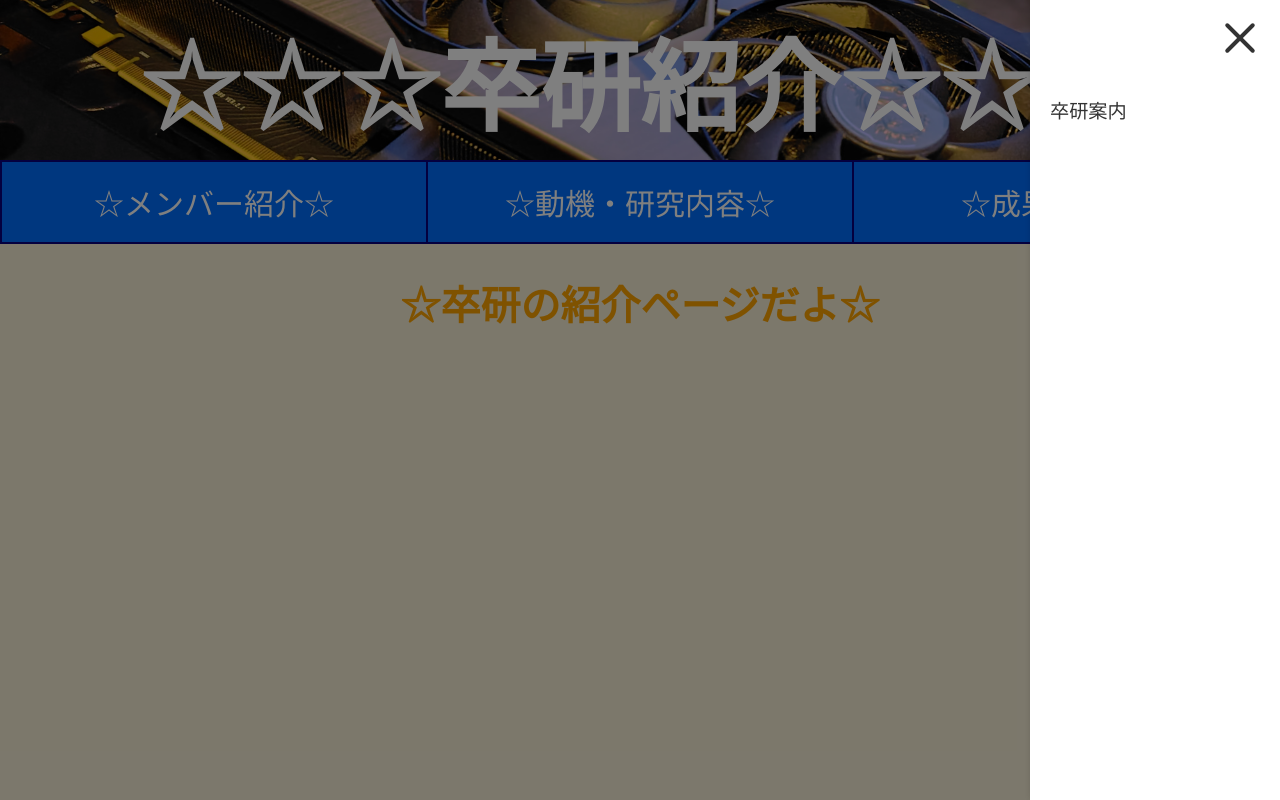
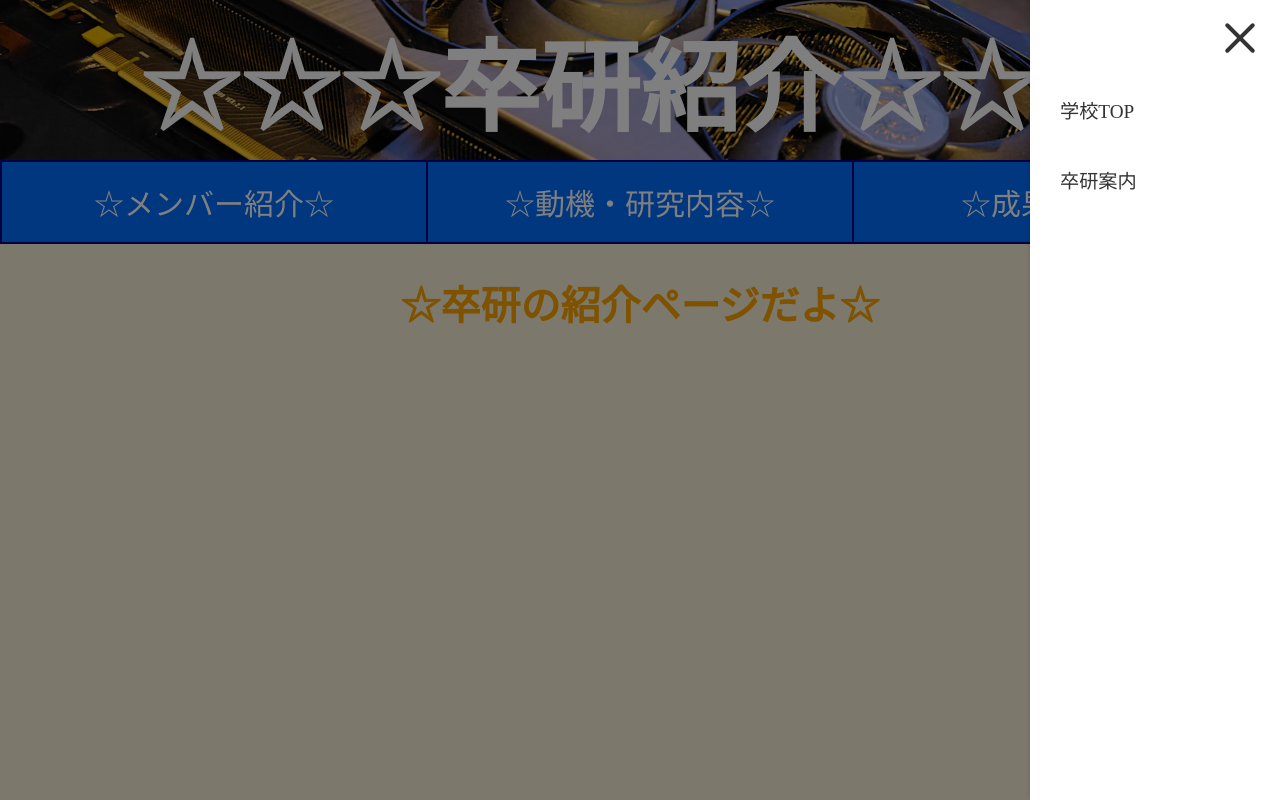
Before and after one commit to ti-kun/Sotsuken_HomePage, a PHP site: page /html/home.html in a window 1280 px wide, after a click that opens the changed part. Run offline with PHP 8.4, Linux system fonts and the light colour scheme; some web fonts are replaced.

Commit message:
各ページボタン追加 ボタン動作及びデザインの変更

```diff
--- a/css/style.css
+++ b/css/style.css
@@ -99,26 +99,47 @@ body {
 }
 
 .menu ul {
+    display: flex;
+    flex-direction: column;
     list-style: none;
-    padding: 60px 20px;
+    padding: 60px 0px;
 }
 
 .menu li {
-    margin: 20px 0;
+    display: flex;
+    list-style: none;
+    flex-direction: column;
+    padding: 20px 0;
+    height: 30px;
+    width: 100%;
+    transition: 0.2s;
+}
+
+.menu li:hover {
+    background-color: rgb(0, 0, 0, 0.3);
 }
 
 .menu a {
+    display: flex;
+    width: 100%;
+    height: 100%;
     text-decoration: none;
+    margin: 0 0 0 30px;
     color: #333;
     font-size: 1.2rem;
     transition: color 0.3s;
 }
 
-.menu a:hover {
-    color: #007bff;
+/*メインタイトル*/
+.header {
+    display: flex;
+    margin: 0px;
+    background-image: url("../pictures/RTX3080Ti.JPG");
+    background-size: cover;
+    background-position: center;
+
 }
 
-/*メインタイトル*/
 .main_title {
     display: flex;
     height: 20dvh;
@@ -126,13 +147,9 @@ body {
     color: white;
     font-family: "けいフォント";
     font-size: 100px;
-    text-align: center;
-    background-image: url("../pictures/RTX3080Ti.JPG");
-    background-size: cover;
-    background-position: center;
     justify-content: center;
     align-items: center;
-}
+    }
 
 /*インデックス*/
 .index {
@@ -154,7 +171,7 @@ body {
     justify-content: center;
     align-items: center;
     text-decoration: none;
-    transition: 0.2s;
+    transition: 0.15s;
 }
 
 .button.active {
--- a/html/contents.html
+++ b/html/contents.html
@@ -21,6 +21,7 @@
 
             <nav class="menu">
             <ul>
+                <li><a href="x">学校TOP</a></li>
                 <li><a href="infomation.html">卒研案内</a></li>
             </ul>
         </nav>
--- a/html/deliverables.html
+++ b/html/deliverables.html
@@ -21,6 +21,7 @@
 
             <nav class="menu">
             <ul>
+                <li><a href="x">学校TOP</a></li>
                 <li><a href="infomation.html">卒研案内</a></li>
             </ul>
         </nav>
--- a/html/home.html
+++ b/html/home.html
@@ -21,6 +21,7 @@
 
     <nav class="menu">
       <ul>
+        <li><a href="x">学校TOP</a></li>
         <li><a href="infomation.html">卒研案内</a></li>
       </ul>
     </nav>
--- a/html/member.html
+++ b/html/member.html
@@ -21,6 +21,7 @@
 
             <nav class="menu">
             <ul>
+                <li><a href="x">学校TOP</a></li>
                 <li><a href="infomation.html">卒研案内</a></li>
             </ul>
         </nav>
```
